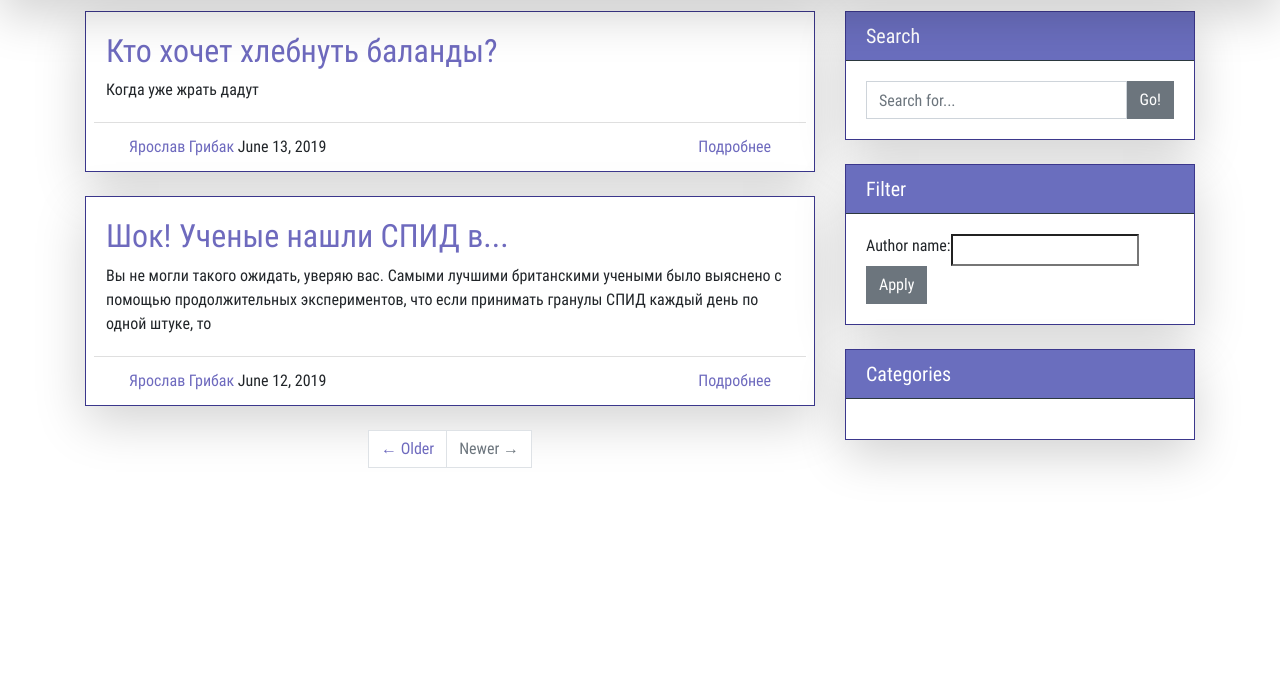
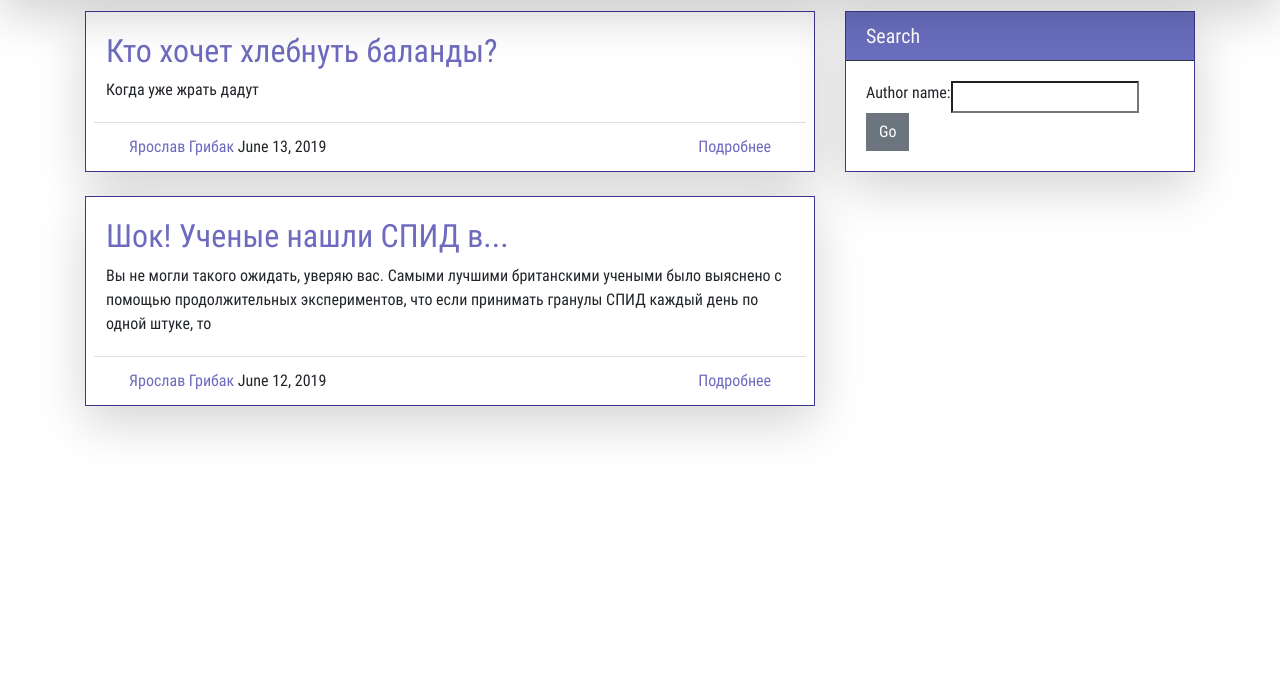
Before and after one commit to Mikadun/FountOfKnowledge, a Django app: page / in a window 1280 px wide. Shown: the part 69-749 px from the top of the page. Run offline with Django 3.2, Linux system fonts and the light colour scheme; data comes from the database, SQL or seed files in the repository; both versions use the stored data as it was after the commit; some libraries are stand-ins or nearby versions.

Commit message:
Added search

```diff
--- a/blog/templates/blog/home.html
+++ b/blog/templates/blog/home.html
@@ -31,6 +31,7 @@
 		</div>
 	{% endfor %}
 
+	<!--
 	<ul class="pagination justify-content-center mb-4">
 		<li class="page-item">
 			<a class="page-link" href="#">&larr; Older</a>
@@ -39,12 +40,13 @@
 			<a class="page-link" href="#">Newer &rarr;</a>
 		</li>
 	</ul>
+	-->
 {% endblock content %}
 
 {% block sidebar %}
 	<div class="col-md-4">
 
-		<!-- Search Widget -->
+		<!-- Search Widget --
 		<div class="card shadow-lg">
 			<h5 class="card-header">Search</h5>
 			<div class="card-body">
@@ -56,10 +58,11 @@
 				</div>
 			</div>
 		</div>
+		-->
 
 		<!-- Filter Widget -->
-		<div class="card my-4 shadow-lg">
-			<h5 class="card-header">Filter</h5>
+		<div class="card shadow-lg">
+			<h5 class="card-header">Search</h5>
 			<div class="card-body">
 				<form method="POST">
 				{% csrf_token %}
@@ -69,18 +72,19 @@
 						-->
 						{{ filter.form }}
 						<span class="input-group-btn">
-							<button class="btn btn-secondary" type="submit">Apply</button>
+							<button class="btn btn-secondary" type="submit">Go</button>
 						</span>
 					</div>
 				</form>
 			</div>
 		</div>
 
-		<!-- Categories Widget -->
+		<!-- Categories Widget
 		<div class="card my-4 shadow-lg">
 			<h5 class="card-header">Categories</h5>
 			<div class="card-body">
 			</div>
 		</div>
+		-->
 	</div>
 {% endblock %}
--- a/blog/views.py
+++ b/blog/views.py
@@ -6,22 +6,21 @@ from django.contrib.auth.models import User
 from .forms import FilterForm
 
 def home(request):
-	author_name = ''
+	post_title = ''
 	if request.method == 'POST':
 		filter_form = FilterForm(request.POST)
 		if filter_form.is_valid():
-			author_name = filter_form.cleaned_data.get('author')
-			author = User.objects.filter(username__contains=author_name).first()
-			posts = Post.objects.filter(author__exact=author)
+			post_title = filter_form.cleaned_data.get('author')
+			posts = Post.objects.filter(title__contains=post_title)
 	else:
 		filter_form = FilterForm()
 		posts = Post.objects.all()
 		author = None
-	if author_name.strip() == '':
+	if post_title.strip() == '':
 		filter_form = FilterForm()
 		posts = Post.objects.all()
 		author = None
-	return render(request, 'blog/home.html', {'posts': posts, 'filter': {'form': filter_form, 'author': author}})
+	return render(request, 'blog/home.html', {'posts': posts, 'filter': {'form': filter_form}})
 
 class PostListView(ListView):
 	model = Post
```
Also changed, not shown: db.sqlite3.
